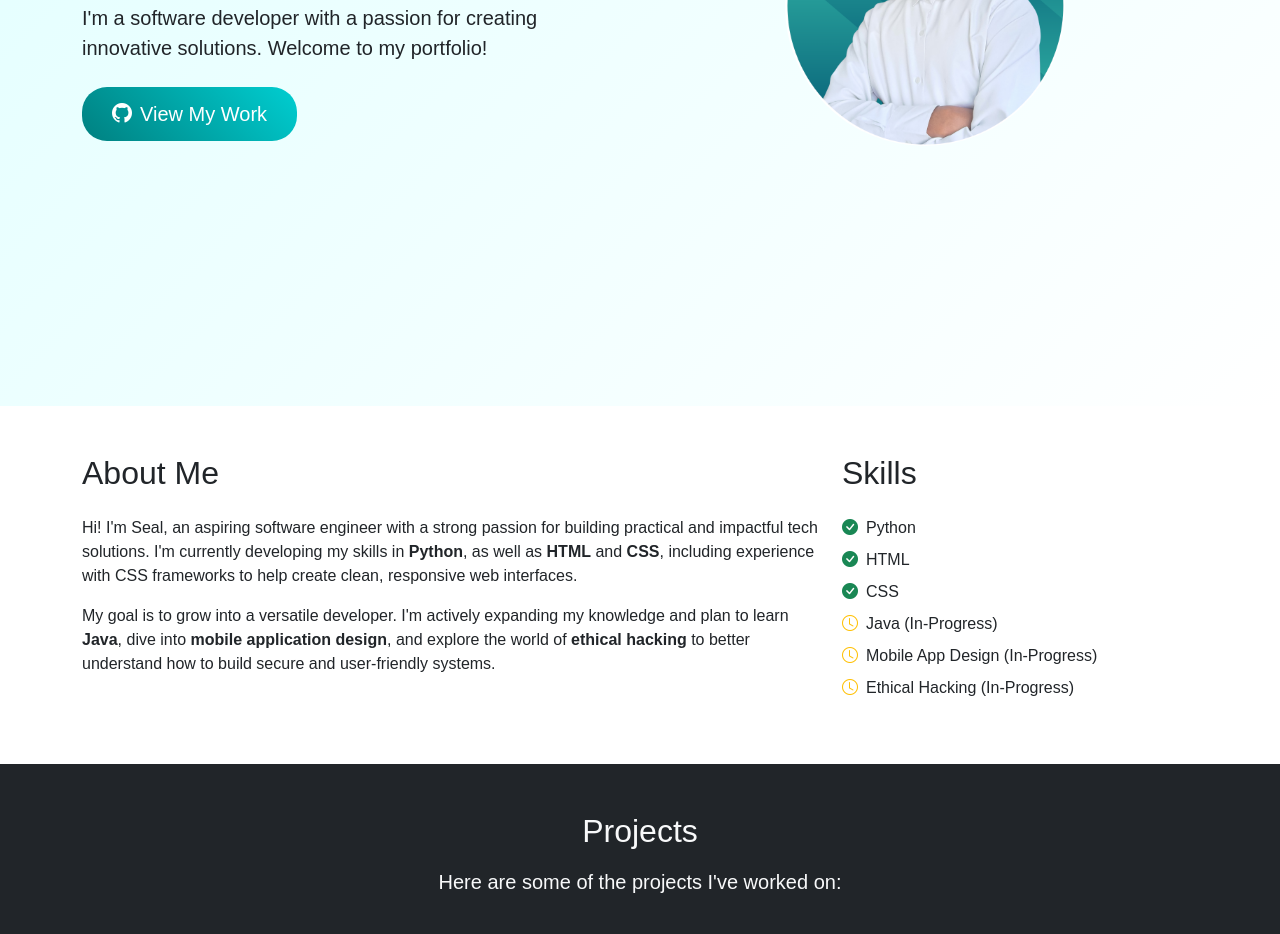
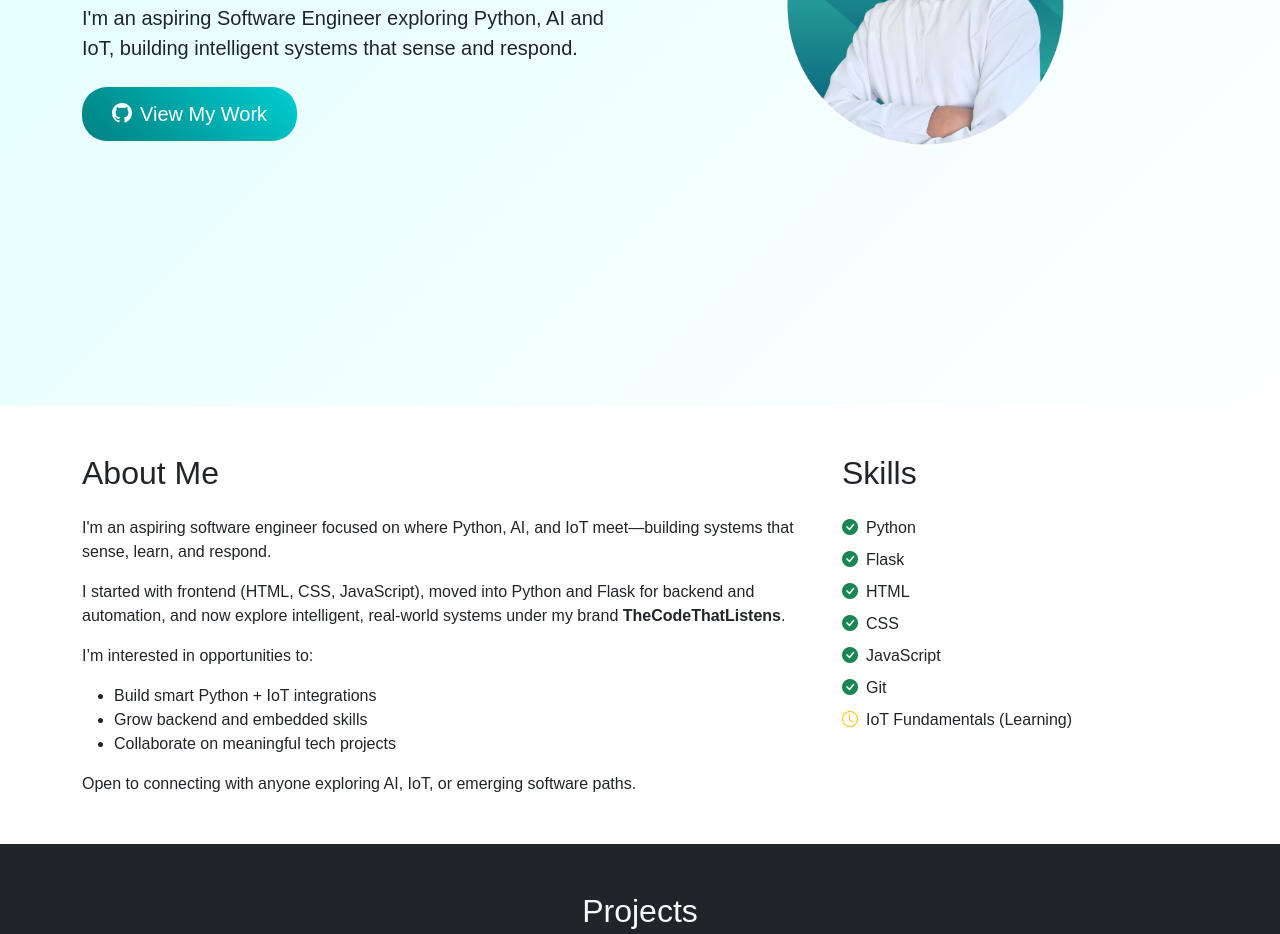
Before and after one commit to sealubong2006/Portfolio-Website, a plain HTML site: page index.html in a window 1280 px wide. Shown: the part 394-1328 px from the top of the page. Drawn offline with nearby package versions, Linux system fonts and the light colour scheme.

Commit message:
Update portfolio content and enhance light/dark mode toggle with icon indicators

```diff
--- a/index.html
+++ b/index.html
@@ -52,7 +52,7 @@
             <div class="row align-items-center">
                 <div class="col-12 col-md-6 order-2 order-md-1">
                     <h1 id="typewriter-text" class="display-5 display-md-4 fw-bold mb-3"></h1>
-                    <p class="lead mb-4">I'm a software developer with a passion for creating innovative solutions. Welcome to my portfolio!</p>
+                    <p class="lead mb-4">I'm an aspiring Software Engineer exploring Python, AI and IoT, building intelligent systems that sense and respond.</p>
                     <div class="d-grid d-md-block">
                         <a class="btn btn-custom btn-lg" href="https://github.com/sealubong2006?tab=repositories" target="_blank" rel="noopener">
                             <i class="bi bi-github me-2"></i>View My Work
@@ -72,18 +72,26 @@
             <div class="row g-4 align-items-start">
                 <div class="col-12 col-lg-8">
                     <h2 class="mb-4">About Me</h2>
-                    <p class="mb-3">Hi! I'm Seal, an aspiring software engineer with a strong passion for building practical and impactful tech solutions. I'm currently developing my skills in <strong>Python</strong>, as well as <strong>HTML</strong> and <strong>CSS</strong>, including experience with CSS frameworks to help create clean, responsive web interfaces.</p>
-                    <p class="mb-3">My goal is to grow into a versatile developer. I'm actively expanding my knowledge and plan to learn <strong>Java</strong>, dive into <strong>mobile application design</strong>, and explore the world of <strong>ethical hacking</strong> to better understand how to build secure and user-friendly systems.</p>
+                    <p class="mb-3">I'm an aspiring software engineer focused on where Python, AI, and IoT meet—building systems that sense, learn, and respond.</p>
+                    <p class="mb-3">I started with frontend (HTML, CSS, JavaScript), moved into Python and Flask for backend and automation, and now explore intelligent, real-world systems under my brand <strong>TheCodeThatListens</strong>.</p>
+                    <p class="mb-3">I’m interested in opportunities to:</p>
+                    <ul class="mb-3">
+                        <li>Build smart Python + IoT integrations</li>
+                        <li>Grow backend and embedded skills</li>
+                        <li>Collaborate on meaningful tech projects</li>
+                    </ul>
+                    <p class="mb-0">Open to connecting with anyone exploring AI, IoT, or emerging software paths.</p>
                 </div>
                 <div class="col-12 col-lg-4">
                     <h2 class="mb-4">Skills</h2>
                     <ul class="list-unstyled">
                         <li class="mb-2"><i class="bi bi-check-circle-fill text-success me-2"></i>Python</li>
+                        <li class="mb-2"><i class="bi bi-check-circle-fill text-success me-2"></i>Flask</li>
                         <li class="mb-2"><i class="bi bi-check-circle-fill text-success me-2"></i>HTML</li>
                         <li class="mb-2"><i class="bi bi-check-circle-fill text-success me-2"></i>CSS</li>
-                        <li class="mb-2"><i class="bi bi-clock text-warning me-2"></i>Java (In-Progress)</li>
-                        <li class="mb-2"><i class="bi bi-clock text-warning me-2"></i>Mobile App Design (In-Progress)</li>
-                        <li class="mb-2"><i class="bi bi-clock text-warning me-2"></i>Ethical Hacking (In-Progress)</li>
+                        <li class="mb-2"><i class="bi bi-check-circle-fill text-success me-2"></i>JavaScript</li>
+                        <li class="mb-2"><i class="bi bi-check-circle-fill text-success me-2"></i>Git</li>
+                        <li class="mb-2"><i class="bi bi-clock text-warning me-2"></i>IoT Fundamentals (Learning)</li>
                     </ul>
                 </div>
             </div>
--- a/script.js
+++ b/script.js
@@ -77,9 +77,9 @@ document.addEventListener("DOMContentLoaded", function() {
     toggleButton.addEventListener("click", function() {
         document.body.classList.toggle("dark-mode");
         if (document.body.classList.contains("dark-mode")) {
-            toggleButton.textContent = "Light Mode";
+            toggleButton.innerHTML = "☀️"; // Sun icon for light mode option
         } else {
-            toggleButton.textContent = "Dark Mode";
+            toggleButton.innerHTML = "🌙"; // Moon icon for dark mode option
         }
     });
 });
```
